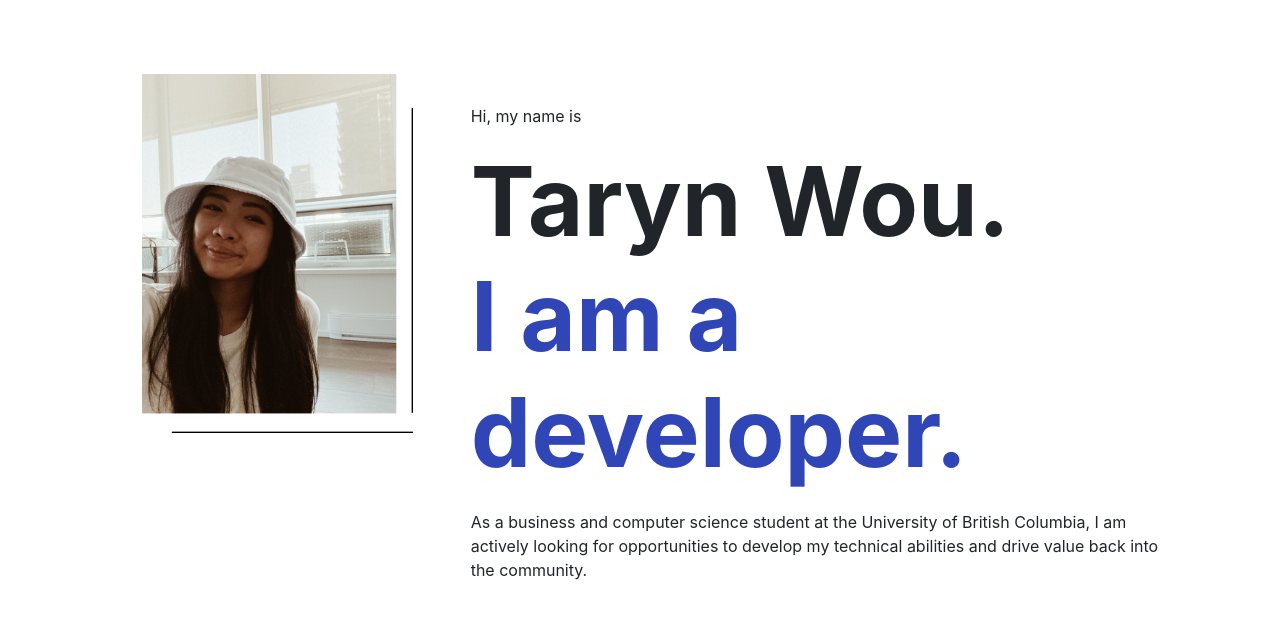
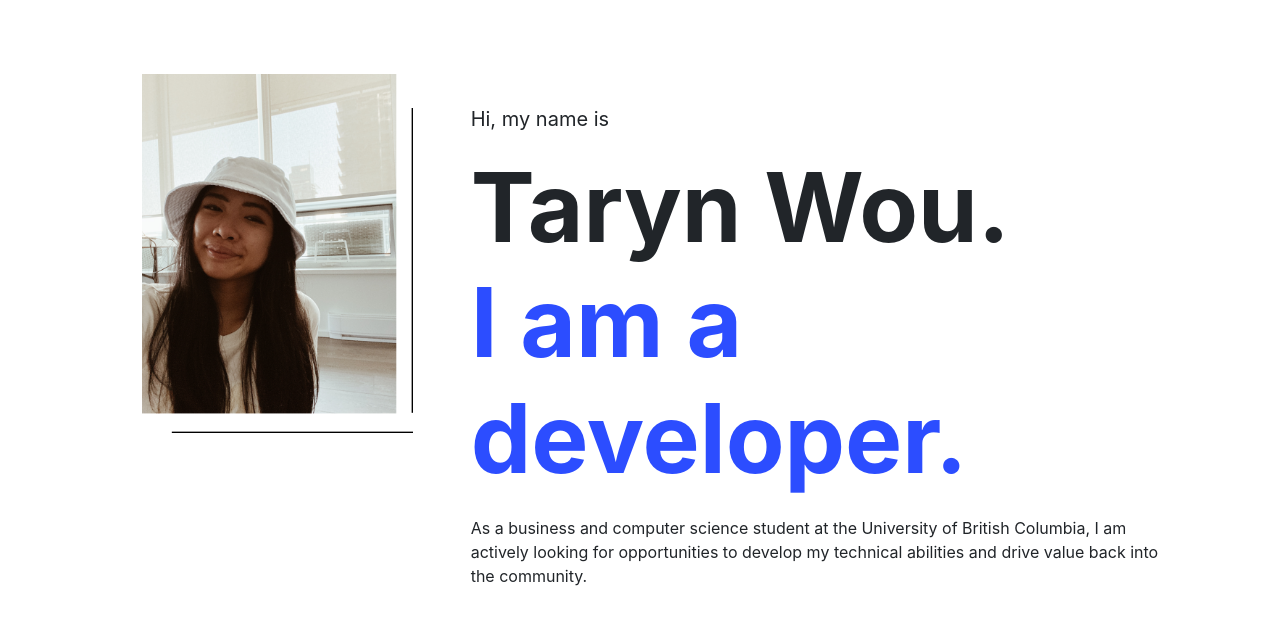
Before and after one commit to tarynwou/portfolio, a Gatsby site: page / in a window 1280 px wide. Shown: the part 167-792 px from the top of the page. Built offline with nearby package versions, Linux system fonts and the light colour scheme; Gatsby itself is replaced by a stand-in of ours.

Commit message:
Styled home page

```diff
--- a/src/components/components.css
+++ b/src/components/components.css
@@ -1,5 +1,5 @@
 :root {
-	--blue: #3046b7;
+	--blue: #2c4dff;
 }
 
 .navbar-links {
--- a/src/pages/index.js
+++ b/src/pages/index.js
@@ -28,7 +28,7 @@ function IndexPage() {
 						/>
 					</div>
 					<div class="col-lg-8">
-						<p className="title-hi">Hi, my name is</p>
+						<p id="title-hi">Hi, my name is</p>
 						<h1 className="title-font">
 							Taryn Wou.
 							<br />
--- a/src/pages/pages.css
+++ b/src/pages/pages.css
@@ -1,5 +1,5 @@
 :root {
-	--blue: #3046b7;
+	--blue: #2c4dff;
 }
 .page-style {
 	/* color: "#232129"; */
@@ -34,6 +34,8 @@
 	padding-top: 20px;
 }
 
-.title-hi {
+#title-hi {
 	padding-top: 30px;
+	font-size: 20px;
+	/* font-weight: 600; */
 }
```
